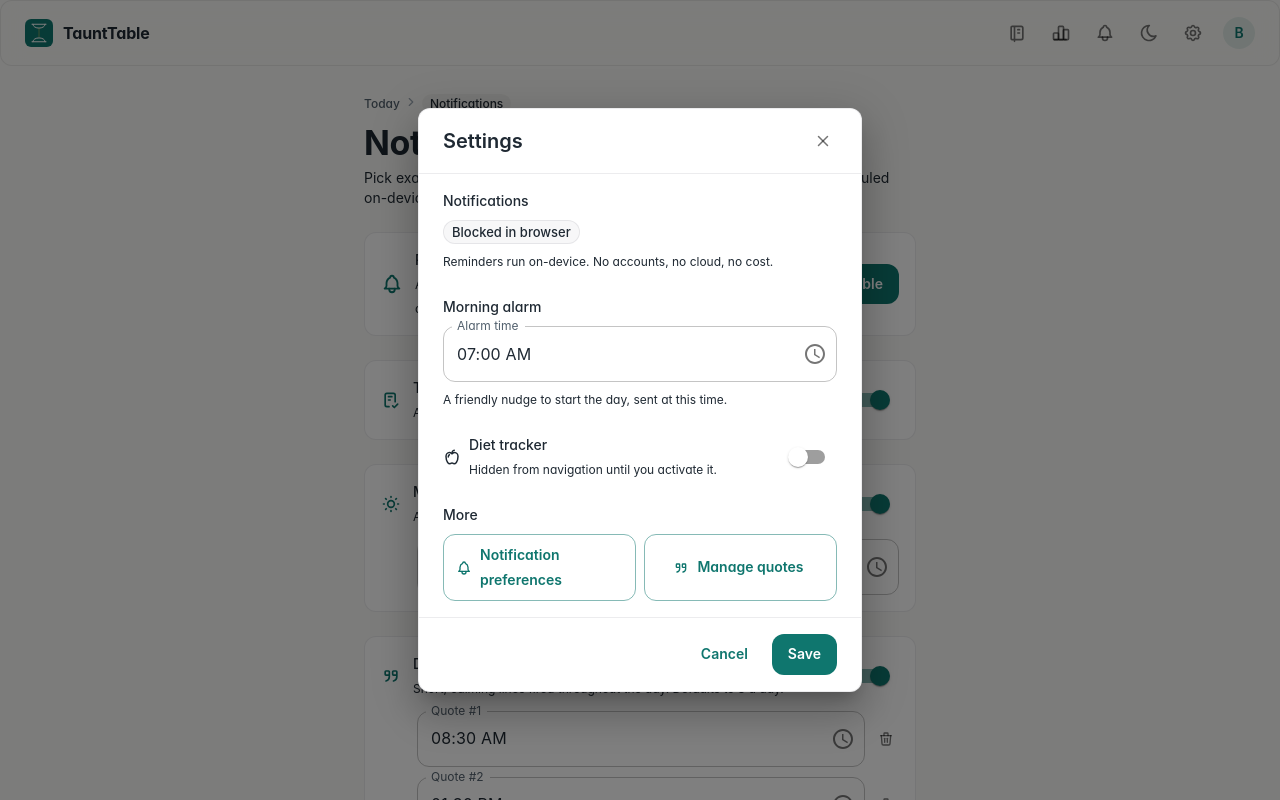
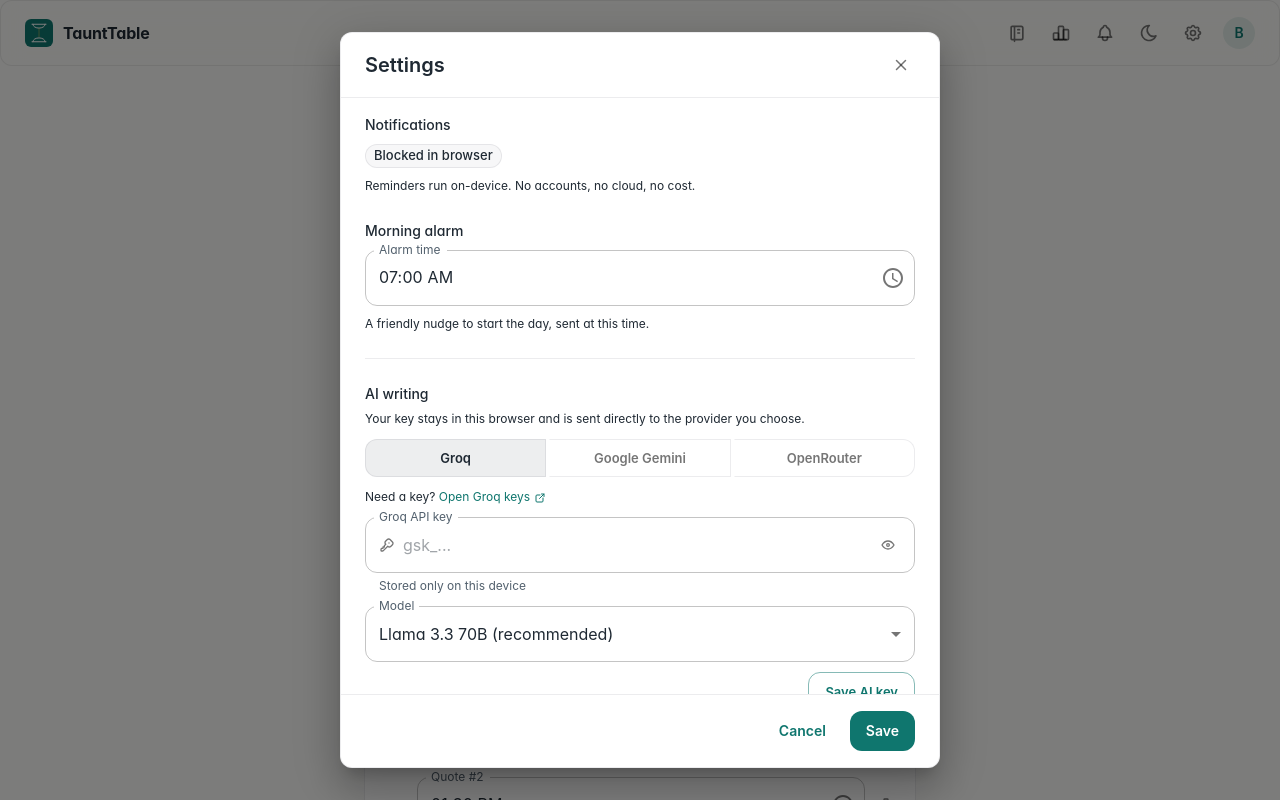
Before and after one commit to Bhav-ikkk/TimeManager, a Next.js app: page /notifications in a window 1280 px wide. Both pictures are taken after a click on the button 1193 px from the left and 33 px from the top of the page. Shown: the top 800 px of the page. Built offline with nearby package versions, Linux system fonts and the light colour scheme; what @mui/material-nextjs would draw is missing.

Commit message:
feat(settings): add AI key setup

```diff
--- /dev/null
+++ b/src/components/AIProviderSettings.js
@@ -0,0 +1,175 @@
+'use client';
+
+import { useEffect, useState } from 'react';
+import {
+  Box,
+  Button,
+  IconButton,
+  InputAdornment,
+  Link as MuiLink,
+  MenuItem,
+  Stack,
+  TextField,
+  ToggleButton,
+  ToggleButtonGroup,
+  Typography,
+} from '@mui/material';
+import { IconCheck, IconExternalLink, IconEye, IconEyeOff, IconKey, IconTrash } from '@tabler/icons-react';
+import {
+  getApiKey,
+  getModel,
+  getProvider,
+  maskKey,
+  setApiKey,
+  setModel,
+  setProvider as saveProvider,
+} from '@/lib/calories';
+import { PROVIDERS } from '@/lib/aiProviders';
+
+const PROVIDER_IDS = Object.keys(PROVIDERS);
+
+export default function AIProviderSettings() {
+  const [provider, setProvider] = useState('groq');
+  const [keys, setKeys] = useState({ groq: '', gemini: '', openrouter: '' });
+  const [savedKeys, setSavedKeys] = useState({ groq: '', gemini: '', openrouter: '' });
+  const [models, setModels] = useState({ groq: '', gemini: '', openrouter: '' });
+  const [showKey, setShowKey] = useState(false);
+  const [saving, setSaving] = useState(false);
+  const [saved, setSaved] = useState(false);
+
+  useEffect(() => {
+    let active = true;
+    (async () => {
+      const [activeProvider, groqKey, geminiKey, openrouterKey, groqModel, geminiModel, openrouterModel] = await Promise.all([
+        getProvider(),
+        getApiKey('groq'),
+        getApiKey('gemini'),
+        getApiKey('openrouter'),
+        getModel('groq'),
+        getModel('gemini'),
+        getModel('openrouter'),
+      ]);
+      if (!active) return;
+      const nextKeys = { groq: groqKey, gemini: geminiKey, openrouter: openrouterKey };
+      setProvider(activeProvider);
+      setKeys(nextKeys);
+      setSavedKeys(nextKeys);
+      setModels({ groq: groqModel, gemini: geminiModel, openrouter: openrouterModel });
+    })().catch(() => {});
+    return () => { active = false; };
+  }, []);
+
+  async function save() {
+    setSaving(true);
+    try {
+      await saveProvider(provider);
+      await Promise.all(PROVIDER_IDS.map((providerId) => Promise.all([
+        setApiKey(providerId, keys[providerId]),
+        setModel(providerId, models[providerId] || PROVIDERS[providerId].defaultModel),
+      ])));
+      setSavedKeys(keys);
+      setSaved(true);
+      setTimeout(() => setSaved(false), 2200);
+    } finally {
+      setSaving(false);
+    }
+  }
+
+  async function clearCurrentKey() {
+    setKeys((current) => ({ ...current, [provider]: '' }));
+    await setApiKey(provider, '');
+    setSavedKeys((current) => ({ ...current, [provider]: '' }));
+  }
+
+  const config = PROVIDERS[provider];
+  const providerName = config.label.split(' (')[0];
+
+  return (
+    <Stack spacing={1.25}>
+      <Box>
+        <Typography variant="subtitle2">AI writing</Typography>
+        <Typography variant="caption" color="text.secondary">
+          Your key stays in this browser and is sent directly to the provider you choose.
+        </Typography>
+      </Box>
+
+      <ToggleButtonGroup
+        size="small"
+        exclusive
+        value={provider}
+        onChange={(_, value) => value && setProvider(value)}
+        sx={{ flexWrap: 'wrap', gap: 0.5 }}
+      >
+        {Object.values(PROVIDERS).map((providerConfig) => (
+          <ToggleButton key={providerConfig.id} value={providerConfig.id} sx={{ flex: 1, minWidth: 96 }}>
+            {providerConfig.label.split(' (')[0]}
+          </ToggleButton>
+        ))}
+      </ToggleButtonGroup>
+
+      <Typography variant="caption" color="text.secondary">
+        Need a key?{' '}
+        <MuiLink href={config.docs} target="_blank" rel="noopener" underline="hover">
+          Open {providerName} keys <IconExternalLink size={12} style={{ verticalAlign: 'middle' }} />
+        </MuiLink>
+      </Typography>
+
+      <TextField
+        fullWidth
+        label={`${providerName} API key`}
+        type={showKey ? 'text' : 'password'}
+        value={keys[provider] || ''}
+        onChange={(event) => setKeys((current) => ({ ...current, [provider]: event.target.value }))}
+        placeholder={provider === 'gemini' ? 'AIza...' : provider === 'groq' ? 'gsk_...' : 'sk-or-...'}
+        autoComplete="off"
+        spellCheck={false}
+        helperText={savedKeys[provider] ? `saved, ${maskKey(savedKeys[provider])}` : 'Stored only on this device'}
+        slotProps={{
+          input: {
+            startAdornment: (
+              <InputAdornment position="start">
+                <IconKey size={16} />
+              </InputAdornment>
+            ),
+            endAdornment: (
+              <InputAdornment position="end">
+                <IconButton size="small" onClick={() => setShowKey((value) => !value)} aria-label="Toggle AI key visibility">
+                  {showKey ? <IconEyeOff size={16} /> : <IconEye size={16} />}
+                </IconButton>
+                {savedKeys[provider] ? (
+                  <IconButton size="small" onClick={clearCurrentKey} aria-label="Clear AI key">
+                    <IconTrash size={16} />
+                  </IconButton>
+                ) : null}
+              </InputAdornment>
+            ),
+          },
+          htmlInput: { maxLength: 220 },
+        }}
+      />
+
+      <TextField
+        select
+        fullWidth
+        label="Model"
+        value={models[provider] || config.defaultModel}
+        onChange={(event) => setModels((current) => ({ ...current, [provider]: event.target.value }))}
+      >
+        {config.models.map((model) => (
+          <MenuItem key={model.value} value={model.value}>{model.label}</MenuItem>
+        ))}
+      </TextField>
+
+      <Stack direction="row" spacing={1} sx={{ alignItems: 'center', justifyContent: 'flex-end' }}>
+        {saved ? (
+          <Typography variant="caption" color="success.main" sx={{ display: 'inline-flex', alignItems: 'center', gap: 0.5 }}>
+            <IconCheck size={14} /> Saved
+          </Typography>
+        ) : null}
+        <Button size="small" variant="outlined" onClick={save} disabled={saving}>
+          Save AI key
+        </Button>
+      </Stack>
+    </Stack>
+  );
+}
--- a/src/components/SettingsDialog.js
+++ b/src/components/SettingsDialog.js
@@ -18,9 +18,11 @@ import {
   Chip,
   Switch,
   Alert,
+  Divider,
 } from '@mui/material';
 import { IconX, IconBell, IconQuote, IconApple } from '@tabler/icons-react';
 import Link from 'next/link';
+import AIProviderSettings from './AIProviderSettings';
 import TimeField from './TimeField';
 import { getDietFeatureEnabled, setDietFeatureEnabled } from '@/lib/features';
 import {
@@ -90,7 +92,7 @@ export default function SettingsDialog({ open, onClose }) {
   const permColor = perm === 'granted' ? 'primary' : 'default';
 
   return (
-    <Dialog open={open} onClose={onClose} fullWidth maxWidth="xs">
+    <Dialog open={open} onClose={onClose} fullWidth maxWidth="sm">
       <DialogTitle sx={{ display: 'flex', alignItems: 'center', gap: 1 }}>
         <Box sx={{ flex: 1 }}>Settings</Box>
         <IconButton size="small" onClick={onClose} aria-label="Close">
@@ -121,6 +123,12 @@ export default function SettingsDialog({ open, onClose }) {
               A friendly nudge to start the day, sent at this time.
             </Typography>
           </Stack>
+
+          <Divider />
+
+          <AIProviderSettings />
+
+          <Divider />
 
           <Stack spacing={1}>
             <Stack direction="row" spacing={1} sx={{ alignItems: 'center' }}>
```
